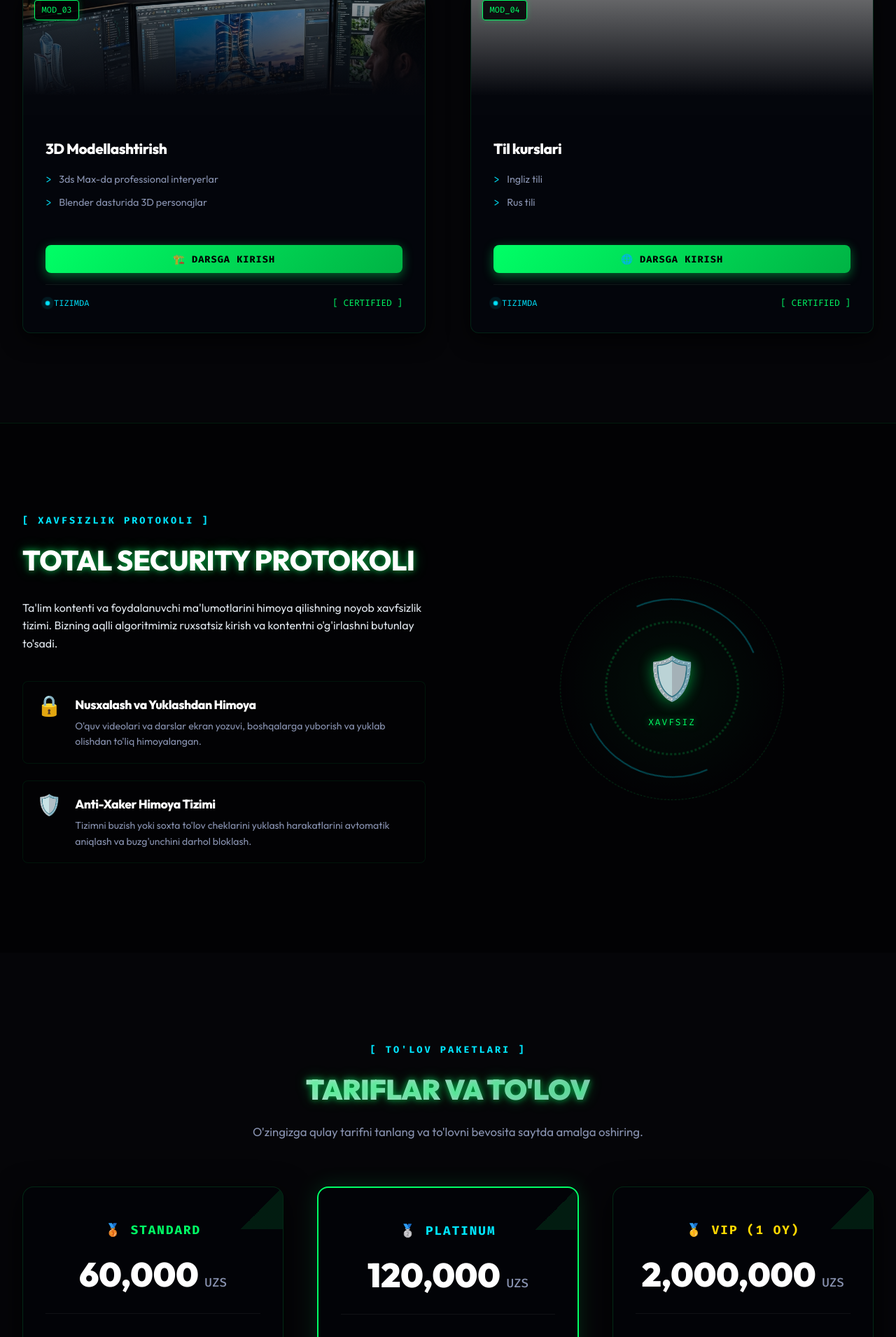
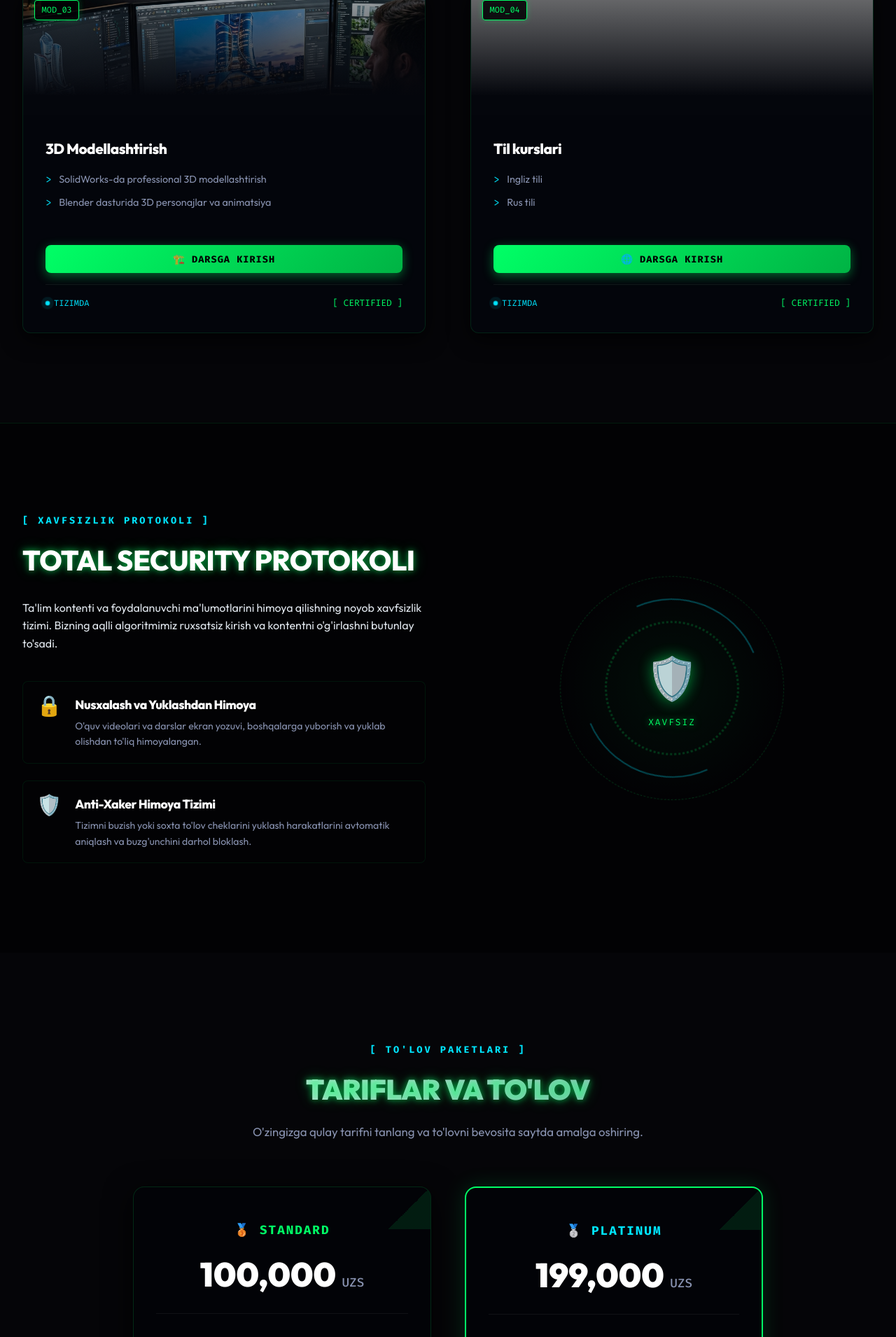
Before and after one commit to testbek6-code/yuksak-academy, a Flask app: page / in a window 1280 px wide. Shown: the part 1665-3575 px from the top of the page at 70% size. Run offline with Flask 3, Linux system fonts and the light colour scheme; some libraries are stand-ins or nearby versions; grey boxes are pictures that could not be loaded.

Commit message:
Add Keep-Alive daemon to prevent Render sleep, update tariff prices (100k, 199k), replace 3ds Max with SolidWorks, remove VIP tariff

```diff
--- a/website/app.py
+++ b/website/app.py
@@ -66,6 +66,21 @@ def get_db_connection():
         pass
     return conn
 
+# Background Keep-Alive thread to prevent Render free instance from sleeping
+import threading
+
+def keep_render_awake():
+    while True:
+        time.sleep(300) # Ping every 5 minutes
+        try:
+            url = os.environ.get("RENDER_EXTERNAL_URL", "https://yuksak-academy.onrender.com") + "/ping"
+            req = urllib.request.Request(url, headers={'User-Agent': 'KeepAlive/1.0'})
+            urllib.request.urlopen(req, timeout=10)
+        except Exception:
+            pass
+
+threading.Thread(target=keep_render_awake, daemon=True).start()
+
 def init_web_db():
     conn = get_db_connection()
     c = conn.cursor()
@@ -103,7 +118,8 @@ def init_web_db():
             ("prog", "3. Sun'iy Intellekt (AI) API Integratsiyasi", "35 min", "https://www.w3schools.com/html/mov_bbb.mp4", "OpenAI / Gemini API ulanishi, chat-botga intellektual javoblar qo'shish.", "Botga foydalanuvchi savoliga javob beruvchi funksiya yozing."),
             ("design", "1. Photoshop va Figma Asoslari", "30 min", "https://www.w3schools.com/html/mov_bbb.mp4", "Dizayn instrumentlari, figuralar va qatlamlar bilan ishlash.", "Figma-da birinchi banner maketini chizing."),
             ("design", "2. Midjourney & DALL-E AI Vizualizatsiya", "45 min", "https://www.w3schools.com/html/mov_bbb.mp4", "Prompt injeneriya, AI yordamida sifatli rasmlar generatsiya qilish.", "AI orqali Yuksak Academy uchun logotip varianti yarating."),
-            ("3d", "1. 3ds Max Interyer Modellashtirish", "50 min", "https://www.w3schools.com/html/mov_bbb.mp4", "3D spetsifikatsiya, obyektlar yaratish va teksturalash.", "3D xona modelini tayyorlang."),
+            ("3d", "1. SolidWorks 3D Modellashtirish va Injiniring", "50 min", "https://www.w3schools.com/html/mov_bbb.mp4", "SolidWorks 3D spetsifikatsiya, detallar yaratish va yig'ish.", "SolidWorks-da birinchi detal modelini tayyorlang."),
+            ("3d", "2. Blender 3D Personajlar va Aнимация", "45 min", "https://www.w3schools.com/html/mov_bbb.mp4", "Blender dasturida 3D personajlar va 3D анимация yaratish.", "Blender-da 3D obyekt modelini tayyorlang."),
             ("lang", "1. Technical English for IT Specialists", "20 min", "https://www.w3schools.com/html/mov_bbb.mp4", "Dasturlash terminologiyasi, muloqot va intervyu tayyorgarligi.", "O'zingiz haqida IT rezume uchun 5 ta jumla ingliz tilida yozing.")
         ]
         c.executemany("INSERT INTO lessons (course_id, title, duration, video_url, summary, assignment) VALUES (?,?,?,?,?,?)", default_lessons)
@@ -272,8 +288,13 @@ def api_submit_payment():
         "user": dict(user) if user else {}
     })
 
+@app.route('/ping')
+def ping():
+    return "OK", 200
+
 # Courses & Lessons Endpoint (Dynamic DB-backed)
 @app.route('/api/courses', methods=['GET'])
+@app.route('/api_courses', methods=['GET'])
 def api_courses():
     conn = get_db_connection()
     lessons_rows = conn.execute("SELECT * FROM lessons ORDER BY id ASC").fetchall()
@@ -282,7 +303,7 @@ def api_courses():
     courses_meta = {
         "prog": {"id": "prog", "title": "Dasturlash (IT)", "description": "Python, Telegram Botlar, Sun'iy Intellekt integratsiyasi va backend dasturlash.", "modules_count": 6},
         "design": {"id": "design", "title": "Dizayn & AI", "description": "Midjourney, ChatGPT, Canva va Figma orqali zamonaviy AI vizuallari va UX/UI loyihalar yaratish.", "modules_count": 5},
-        "3d": {"id": "3d", "title": "3D Modellashtirish", "description": "Blender va 3ds Max dasturlarida interyer va personajlar 3D modellarini yaratish.", "modules_count": 4},
+        "3d": {"id": "3d", "title": "3D Modellashtirish", "description": "Blender va SolidWorks dasturlarida 3D modellashtirish va muhandislik loyihalarini yaratish.", "modules_count": 4},
         "lang": {"id": "lang", "title": "Chet Tillari Akademiyasi", "description": "IT va biznes sohasida muvaffaqiyatga erishish uchun Rus va Ingliz tillari.", "modules_count": 8}
     }
 
@@ -363,17 +384,15 @@ def admin_panel():
     # Analytics & Chart breakdown metrics
     sub_standard = conn.execute("SELECT count(*) FROM users WHERE sub='standard'").fetchone()[0]
     sub_platinum = conn.execute("SELECT count(*) FROM users WHERE sub='platinum'").fetchone()[0]
-    sub_vip = conn.execute("SELECT count(*) FROM users WHERE sub='vip'").fetchone()[0]
     sub_free = conn.execute("SELECT count(*) FROM users WHERE sub='none' OR sub IS NULL").fetchone()[0]
 
     rev_standard = conn.execute("SELECT sum(amount) FROM payments WHERE tariff='standard'").fetchone()[0] or 0
     rev_platinum = conn.execute("SELECT sum(amount) FROM payments WHERE tariff='platinum'").fetchone()[0] or 0
-    rev_vip = conn.execute("SELECT sum(amount) FROM payments WHERE tariff='vip'").fetchone()[0] or 0
 
     conn.close()
 
-    chart_sub_data = [sub_standard, sub_platinum, sub_vip, sub_free]
-    chart_rev_data = [rev_standard, rev_platinum, rev_vip]
+    chart_sub_data = [sub_standard, sub_platinum, sub_free]
+    chart_rev_data = [rev_standard, rev_platinum]
 
     return render_template('admin.html',
                            users_count=users_count,
@@ -393,13 +412,13 @@ def grant_access():
     action = request.form.get('action')
 
     conn = get_db_connection()
-    if action in ['standard', 'platinum', 'vip']:
+    if action in ['standard', 'platinum']:
         expire_date = time.strftime('%Y-%m-%d %H:%M:%S', time.localtime(time.time() + 30 * 86400))
         conn.execute("UPDATE users SET sub=?, sub_expire=?, unlocked='[]', ai_count=0, step='main' WHERE id=?", (action, expire_date, user_id))
 
         u = conn.execute("SELECT phone FROM users WHERE id=?", (user_id,)).fetchone()
         phone = u['phone'] if u and u['phone'] else '-'
-        amount = 60000 if action == 'standard' else (120000 if action == 'platinum' else 2000000)
+        amount = 100000 if action == 'standard' else 199000
         pay_date = time.strftime('%Y-%m-%d %H:%M:%S')
         conn.execute("INSERT INTO payments (user_id, amount, date, phone, tariff) VALUES (?,?,?,?,?)", (user_id, amount, pay_date, phone, action))
     elif action == 'extra100':
--- a/website/index.html
+++ b/website/index.html
@@ -161,8 +161,8 @@
                     <div class="course-body-v3">
                         <h4 data-ru="3D Моделирование" data-uz="3D Modellashtirish" data-en="3D Modeling">3D Modellashtirish</h4>
                         <ul>
-                            <li data-ru="Интерьеры в 3ds Max" data-uz="3ds Max-da professional interyerlar" data-en="Professional 3ds Max interiors">3ds Max-da professional interyerlar</li>
-                            <li data-ru="Персонажи в Blender" data-uz="Blender dasturida 3D personajlar" data-en="3D characters in Blender">Blender dasturida 3D personajlar</li>
+                            <li data-ru="3D Моделирование в SolidWorks" data-uz="SolidWorks-da professional 3D modellashtirish" data-en="Professional 3D modeling in SolidWorks">SolidWorks-da professional 3D modellashtirish</li>
+                            <li data-ru="Персонажи и Анимация в Blender" data-uz="Blender dasturida 3D personajlar va animatsiya" data-en="3D characters and animation in Blender">Blender dasturida 3D personajlar va animatsiya</li>
                         </ul>
                         <div style="margin-top: 1rem; margin-bottom: 1rem;">
                             <button onclick="openCoursePlayer('3d')" class="btn-cyber-primary" style="padding: 0.7rem 1.2rem; font-size: 0.85rem;">🏗️ DARSGA KIRISH</button>
@@ -257,12 +257,12 @@
                 <p style="color: var(--text-muted); margin-top: 1rem; font-size: 1.05rem;" data-ru="Выбирайте удобный тариф и оплачивайте прямо на сайте." data-uz="O'zingizga qulay tarifni tanlang va to'lovni bevosita saytda amalga oshiring." data-en="Choose a convenient plan and pay directly on the website.">O'zingizga qulay tarifni tanlang va to'lovni bevosita saytda amalga oshiring.</p>
             </div>
 
-            <div class="tariff-grid">
+            <div class="tariff-grid" style="grid-template-columns: repeat(auto-fit, minmax(320px, 1fr)); max-width: 900px; margin: 0 auto;">
                 <!-- Standard tariff -->
                 <div class="cyber-deck" data-aos="fade-up">
                     <div class="cyber-deck-header">
                         <h3 data-ru="🥉 СТАНДАРТ" data-uz="🥉 STANDARD" data-en="🥉 STANDARD">🥉 STANDARD</h3>
-                        <div class="amount">60,000 <span>UZS</span></div>
+                        <div class="amount">100,000 <span>UZS</span></div>
                     </div>
                     <ul class="cyber-deck-features">
                         <li data-ru="Доступ к 1 выбранному курсу" data-uz="1 ta tanlangan kursga to'liq ulanish" data-en="Full access to 1 selected course">1 ta tanlangan kursga to'liq ulanish</li>
@@ -276,7 +276,7 @@
                 <div class="cyber-deck featured blue" data-aos="fade-up" data-aos-delay="100">
                     <div class="cyber-deck-header">
                         <h3 data-ru="🥈 ПЛАТИНА" data-uz="🥈 PLATINUM" data-en="🥈 PLATINUM">🥈 PLATINUM</h3>
-                        <div class="amount">120,000 <span>UZS</span></div>
+                        <div class="amount">199,000 <span>UZS</span></div>
                     </div>
                     <ul class="cyber-deck-features">
                         <li data-ru="Доступ к 2 любым курсам" data-uz="2 ta istalgan kursga ulanish" data-en="Access to 2 selected courses">2 ta istalgan kursga ulanish</li>
@@ -284,21 +284,6 @@
                         <li data-ru="Период активности: 1 месяц" data-uz="Foydalanish muddati: 1 oy" data-en="Access duration: 1 Month">Foydalanish muddati: 1 oy</li>
                     </ul>
                     <button onclick="openPaymentModal('platinum')" class="btn-cyber-primary btn-cyber-blue" data-ru="ОПЛАТИТЬ НА САЙТЕ" data-uz="SAYTDA TO'LASH" data-en="PAY ON WEBSITE">SAYTDA TO'LASH</button>
-                </div>
-
-                <!-- VIP tariff -->
-                <div class="cyber-deck vip" data-aos="fade-up" data-aos-delay="200">
-                    <div class="cyber-deck-header">
-                        <h3 data-ru="🥇 ВИП (1 Месяц)" data-uz="🥇 VIP (1 Oy)" data-en="🥇 VIP (1 Month)">🥇 VIP (1 Oy)</h3>
-                        <div class="amount">2,000,000 <span>UZS</span></div>
-                    </div>
-                    <ul class="cyber-deck-features">
-                        <li data-ru="Доступ ко всем курсам платформы" data-uz="Akademiyaning barcha kurslariga ulanish" data-en="Unlimited access to all courses">Akademiyaning barcha kurslariga ulanish</li>
-                        <li data-ru="5,000 интеллектуальных вопросов ИИ" data-uz="5,000 ta sun'iy intellekt (AI) savollari" data-en="5,000 AI assistant questions">5,000 ta sun'iy intellekt (AI) savollari</li>
-                        <li data-ru="Доступ ко всем новым курсам в будущем" data-uz="Kelajakdagi barcha yangi kurslarga ulanish" data-en="Access to all future new courses">Kelajakdagi barcha yangi kurslarga ulanish</li>
-                        <li data-ru="Период активности: 1 месяц" data-uz="Foydalanish muddati: 1 oy" data-en="Access duration: 1 Month">Foydalanish muddati: 1 oy</li>
-                    </ul>
-                    <button onclick="openPaymentModal('vip')" class="btn-cyber-primary btn-cyber-gold" data-ru="ОПЛАТИТЬ НА САЙТЕ" data-uz="SAYTDA TO'LASH" data-en="PAY ON WEBSITE">SAYTDA TO'LASH</button>
                 </div>
             </div>
         </div>
--- a/website/main.js
+++ b/website/main.js
@@ -147,19 +147,19 @@ const terminalResponses = {
         uz: `YUKSAK ACADEMY KO'CHIRILGAN MODULLAR:\n` +
             `[MOD_01] Python & Telegram Botlar yaratish (IT)\n` +
             `[MOD_02] Dizayn & Sun'iy Intellekt (AI)\n` +
-            `[MOD_03] 3D Modellashtirish (Blender, 3ds Max)\n` +
+            `[MOD_03] 3D Modellashtirish (Blender, SolidWorks)\n` +
             `[MOD_04] Rus va Ingliz tillari akademiyasi\n` +
             `>> Barchasi faol. Telegram bot orqali ishlaydi.`,
         ru: `ЗАГРУЖЕННЫЕ МОДУЛИ YUKSAK ACADEMY:\n` +
             `[MOD_01] Python & Создание Telegram Ботов (IT)\n` +
             `[MOD_02] Дизайн & Искусственный Интеллект (AI)\n` +
-            `[MOD_03] 3D Моделирование (Blender, 3ds Max)\n` +
+            `[MOD_03] 3D Моделирование (Blender, SolidWorks)\n` +
             `[MOD_04] Академия Русского и Английского языков\n` +
             `>> Все модули АКТИВНЫ. Обучение проходит в Telegram боте.`,
         en: `LOADED MODULES YUKSAK ACADEMY:\n` +
             `[MOD_01] Python & Telegram Bot Creation (IT)\n` +
             `[MOD_02] Design & Artificial Intelligence (AI)\n` +
-            `[MOD_03] 3D Modeling (Blender, 3ds Max)\n` +
+            `[MOD_03] 3D Modeling (Blender, SolidWorks)\n` +
             `[MOD_04] Russian & English Language Academy\n` +
             `>> All modules online. Learning happens inside Telegram bot.`
     },
@@ -466,9 +466,8 @@ window.openPaymentModal = function(tariff) {
     const titleTag = document.getElementById('pay-modal-tariff-title');
 
     const tariffMap = {
-        'standard': 'STANDARD (60,000 UZS)',
-        'platinum': 'PLATINUM (120,000 UZS)',
-        'vip': 'VIP (2,000,000 UZS)'
+        'standard': 'STANDARD (100,000 UZS)',
+        'platinum': 'PLATINUM (199,000 UZS)'
     };
     if (titleTag) titleTag.textContent = tariffMap[tariff] || 'TARIF TO\'LOVI';
     if (modal) modal.classList.add('active');
--- a/website/templates/admin.html
+++ b/website/templates/admin.html
@@ -656,9 +656,8 @@
                                     <form action="/grant_access" method="POST" style="display: flex; gap: 0.5rem; align-items: center; margin: 0;">
                                         <input type="hidden" name="user_id" value="{{ u.id }}">
                                         <select name="action" class="cyber-select">
-                                            <option value="standard">Standard (60k)</option>
-                                            <option value="platinum">Platinum (120k)</option>
-                                            <option value="vip">VIP (2mln)</option>
+                                            <option value="standard">Standard (100k UZS)</option>
+                                            <option value="platinum">Platinum (199k UZS)</option>
                                             <option value="extra100">+100 AI вопросов</option>
                                             <option value="extra200">+200 AI вопросов</option>
                                         </select>
```
